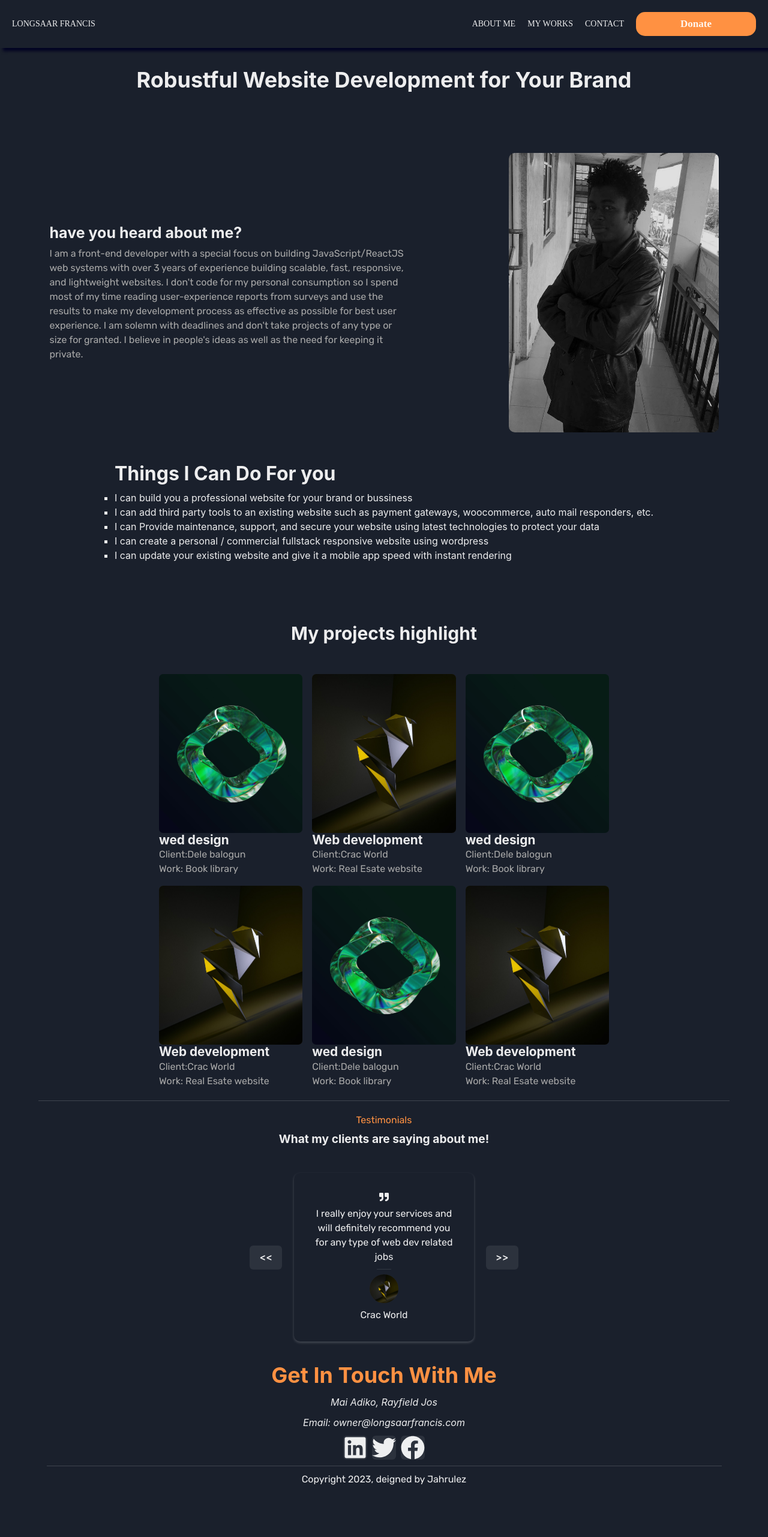
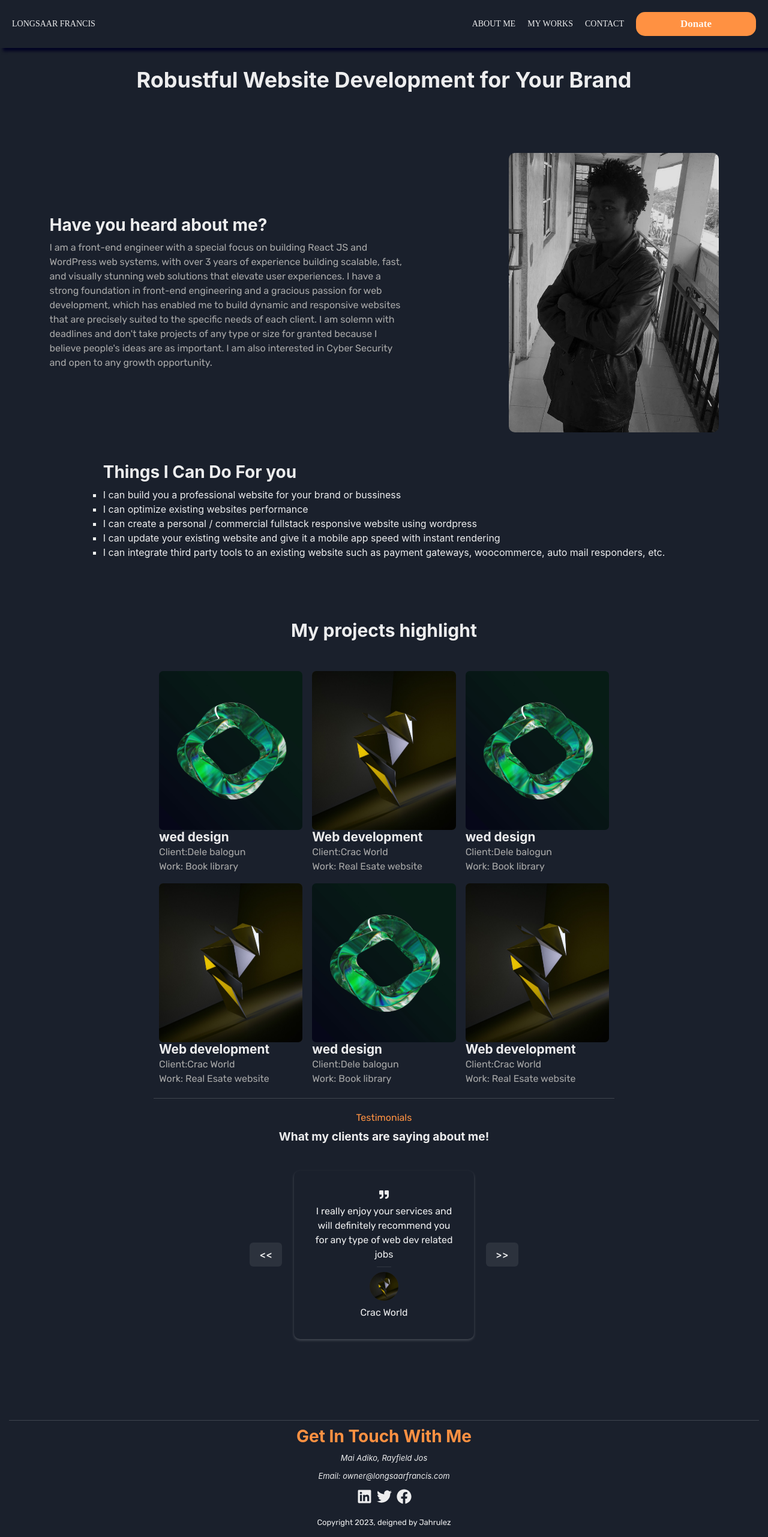
Before and after one commit to jahrulezfrancis/my--portfolio, a React (Create React App) app: page / in a window 1280 px wide. Shown: the whole page at 60% size. Before the commit the page ends 2494 px from the top, so only its background shows below. Built offline with nearby package versions, Linux system fonts and the light colour scheme.

Commit message:
Update bio and expertise

```diff
--- a/src/Components/Homepage/landingPage.jsx
+++ b/src/Components/Homepage/landingPage.jsx
@@ -1,4 +1,4 @@
-import { Box, Heading, Stack, Text, Image, Spacer, Divider, IconButton, Button, List, ListItem, useMediaQuery } from "@chakra-ui/react";
+import { Box, Heading, Stack, Text, Image, Spacer, Icon, List, ListItem, useMediaQuery } from "@chakra-ui/react";
 import NavBar from "../Common/NavBar";
 import ProfilePicture from "../../Assets/Images/Portcover.jpg"
 import styled from "@emotion/styled";
@@ -25,13 +25,14 @@ function LandingPage() {
                     <Spacer boxSize="100px" />
                     <Box id="about" display="flex" flexWrap="wrap" justifyContent={"space-around"}>
                         <Stack spacing={2} align="start" justify="center">
-                            <Heading fontSize="25px">have you heard about me? </Heading>
+                            <Heading fontSize="1.75rem">Have you heard about me? </Heading>
                             <Text className="about" width={isMobileDevice ? "320px" : isTabletDevice ? "500px" : "600px"} color="#A8A8A8">
-                                I am a front-end developer with a special focus on building JavaScript/ReactJS web systems with over 3
-                                years of experience building scalable, fast, responsive, and lightweight websites. I don't code for my personal
-                                consumption so I spend most of my time reading user-experience reports from surveys and use the results to make my
-                                development process as effective as possible for best user experience. I am solemn with deadlines and don't take projects
-                                of any type or size for granted. I believe in people's ideas as well as the need for keeping it private.
+                                I am a front-end engineer with a special focus on building React JS and WordPress web systems, with over 3 years
+                                of experience building scalable, fast, and visually stunning web solutions that elevate user experiences.
+                                I have a strong foundation in front-end engineering and a gracious passion for web development, which has enabled
+                                me to build dynamic and responsive websites that are precisely suited to the specific needs of each client.
+                                I am solemn with deadlines and don't take projects of any type or size for granted because I believe people's ideas are as important.
+                                I am also interested in Cyber Security and open to any growth opportunity.
                             </Text>
                         </Stack>
                         <Image borderRadius="10px" width="350px" src={ProfilePicture} alt="Longsaar Francis" />
@@ -39,19 +40,20 @@ function LandingPage() {
 
                     <div className="expertise-container">
                         <Stack className="expertise">
-                            <Heading fontSize="2rem">Things I Can Do For you</Heading>
+                            <Heading fontSize="1.75rem">Things I Can Do For you</Heading>
                             <List>
                                 <ListItem>I can build you a professional website for your brand or bussiness</ListItem>
-                                <ListItem>I can add third party tools to an existing website such as payment gateways, woocommerce, auto mail responders, etc.</ListItem>
-                                <ListItem>I can Provide maintenance, support, and secure your website using latest technologies to protect your data</ListItem>
+                                <ListItem>I can optimize existing websites performance </ListItem>
                                 <ListItem>I can create a personal / commercial fullstack responsive website using wordpress</ListItem>
                                 <ListItem>I can update your existing website and give it a mobile app speed with instant rendering</ListItem>
+                                <ListItem>I can integrate third party tools to an existing website such as payment gateways, woocommerce, auto mail responders, etc.</ListItem>
                             </List>
                         </Stack>
                     </div>
 
                     <div className="project-highlight-container" id="projects">
                         <Heading mb="50px" textAlign="center" fontSize="30px">My projects highlight</Heading>
+
                         <div className="project-list">
                             <ProjectCard title="wed design" client="Dele balogun" work="Book library" projectImage={Project1} />
                             <ProjectCard title="Web development" client="Crac World" work="Real Esate website" projectImage={project2} />
@@ -69,15 +71,21 @@ function LandingPage() {
                     </div>
                     <div>
                         <footer className="footer-container">
-                            <Heading color="#FF9142">Get In Touch With Me</Heading>
+                            <hr />
+                            <Heading fontSize="28px" color="#FF9142">Get In Touch With Me</Heading>
                             <address>Mai Adiko, Rayfield Jos</address>
                             <address>Email: owner@longsaarfrancis.com</address>
-                            <Stack direction="row">
-                                <IconButton as={FaLinkedin}></IconButton>
-                                <IconButton as={FaTwitter}></IconButton>
-                                <IconButton as={FaFacebook}></IconButton>
+                            <Stack fontSize="25px" direction="row">
+                                <a href="https://www.linkedin.com/in/francis-longsaar-1443b91b3" target="_">
+                                    <Icon as={FaLinkedin} />
+                                </a>
+                                <a href="https://twitter.com/Jahrulezfrancis" target="_">
+                                    <Icon as={FaTwitter} />
+                                </a>
+                                <a href="https://www.facebook.com/jahrulezfrancis" target="_">
+                                    <Icon as={FaFacebook} />
+                                </a>
                             </Stack>
-                            <hr />
                             <Text>Copyright 2023, deigned by Jahrulez</Text>
                         </footer>
                     </div>
@@ -136,10 +144,11 @@ const Wrapper = styled.section`
     }
     .divider-container > hr{
         display: flex;
-        width: 90%;
+        width: 60%;
         margin: 20px auto;
     }
     .footer-container{
+        margin-top: 100px;
         padding: 15px;
         // background: #020220;
         display: flex;
@@ -150,7 +159,10 @@ const Wrapper = styled.section`
     .footer-container > hr{
         display: flex;
         clear: both;
-        width: 90%;
+        width: 100%;
+    }
+    .footer-container > p, .footer-container > address{
+        font-size: 13px;
     }
     .testimonial-container{
         display: flex;
```
